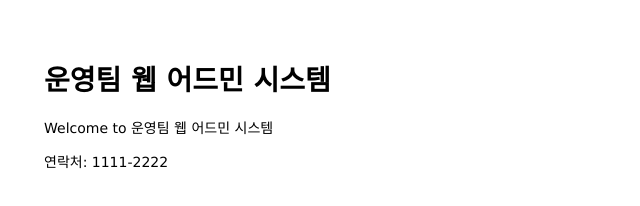
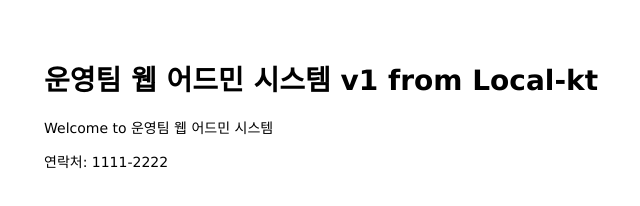
Before and after one commit to PI-KT/matering-git-github, a website: page public/index.html in a window 1280 px wide. Shown: the whole page, without its empty margins (14-654 px from the left). Drawn offline with Linux system fonts and the light colour scheme.

Commit message:
change h1

```diff
--- a/public/index.html
+++ b/public/index.html
@@ -5,7 +5,7 @@
   </head>
 
   <body>
-    <h1>운영팀 웹 어드민 시스템</h1>
+    <h1>운영팀 웹 어드민 시스템 v1 from Local-kt</h1>
     <p>Welcome to 운영팀 웹 어드민 시스템</p>
   </body>
 
```
